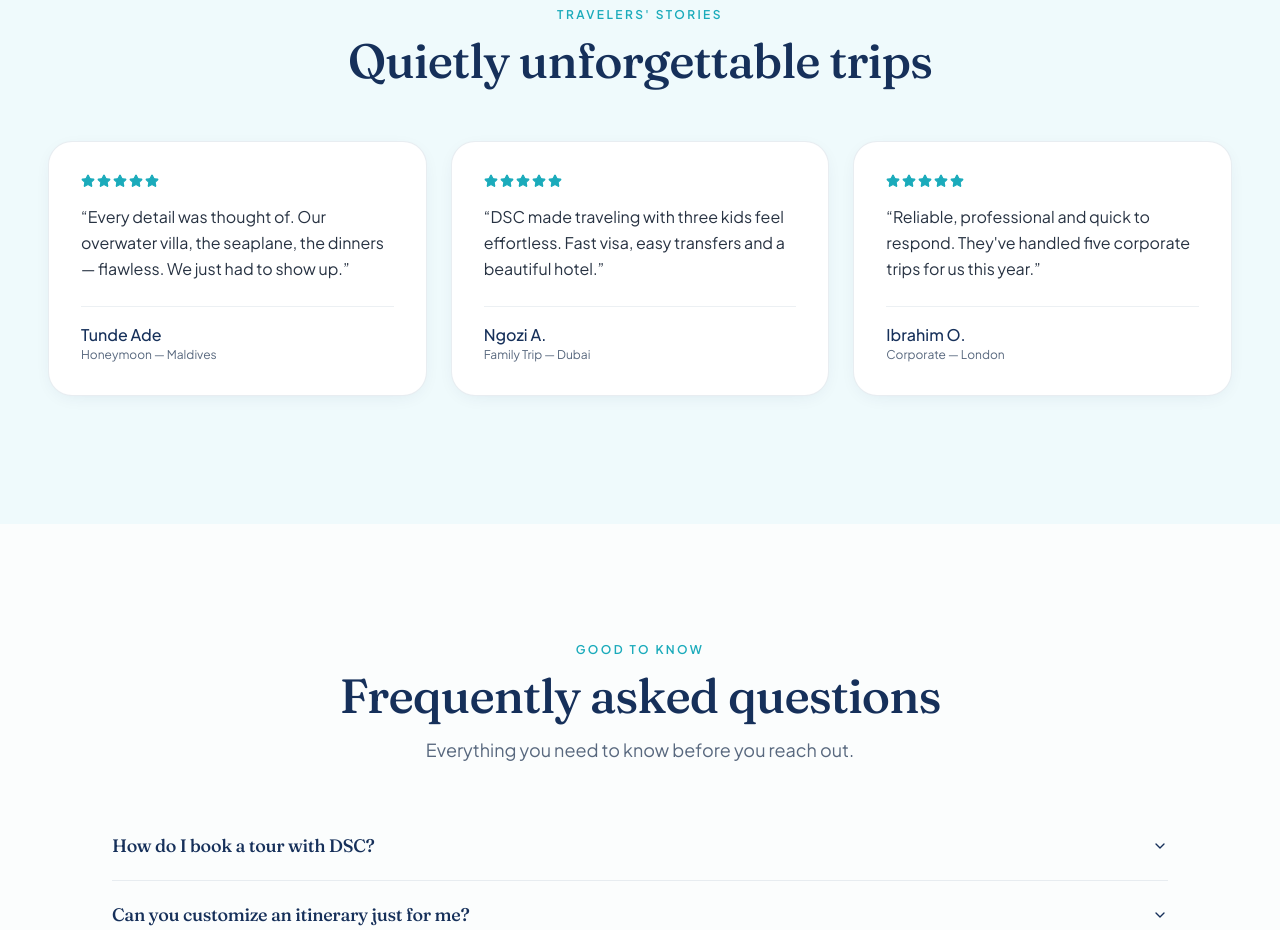
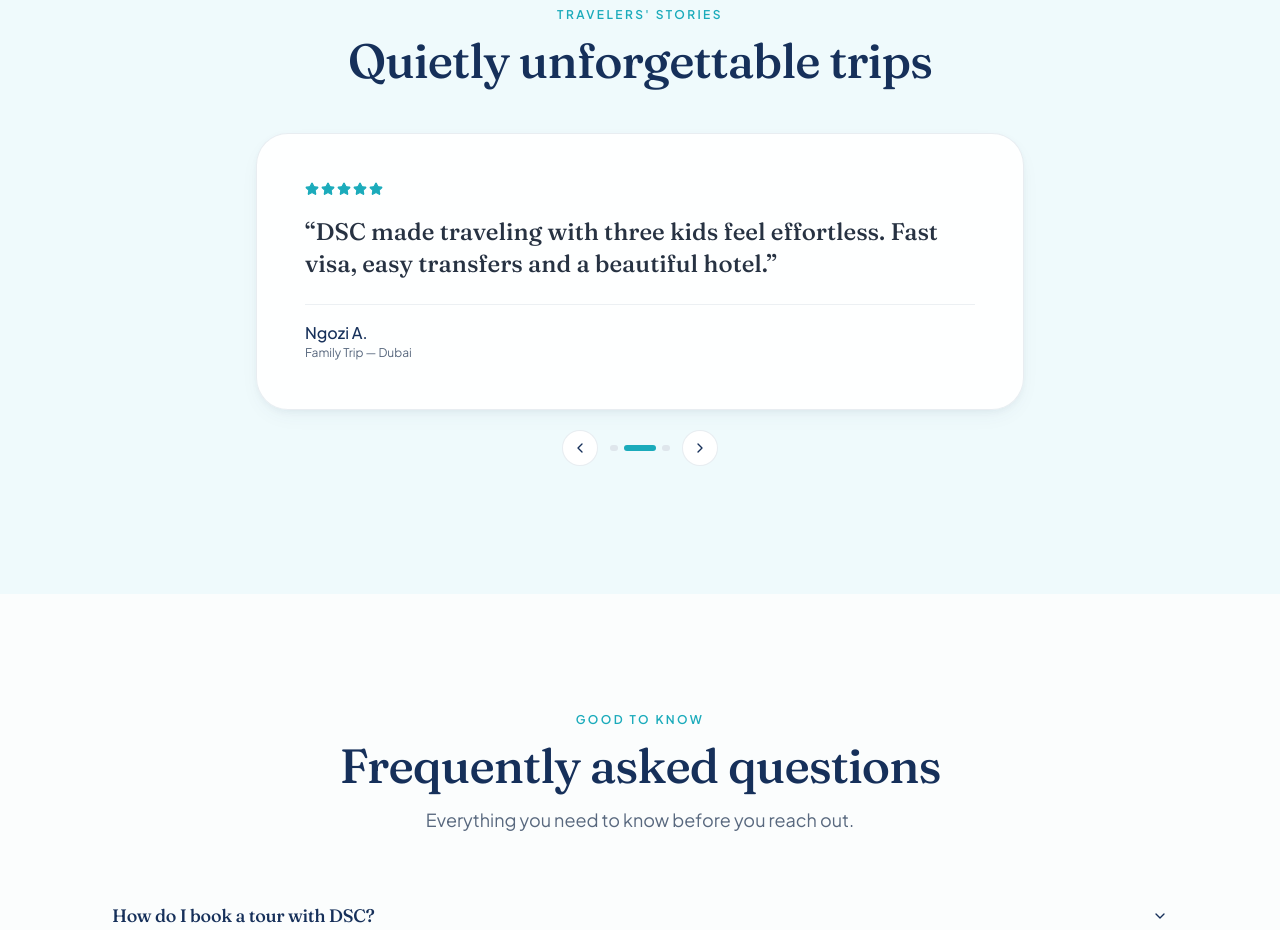
Before and after one commit to solomontiny/dsctravetours, a React (Vite) app: page / in a window 1280 px wide. Shown: the part 5280-6210 px from the top of the page. Built offline with nearby package versions, Linux system fonts and the light colour scheme.

Commit message:
Changes
Co-authored-by: solomontiny <29027862+solomontiny@users.noreply.github.com>

```diff
--- a/src/pages/Index.tsx
+++ b/src/pages/Index.tsx
@@ -343,31 +343,7 @@ const Index = () => {
             eyebrow="Travelers' stories"
             title="Quietly unforgettable trips"
           />
-          <div className="mt-14 grid gap-6 md:grid-cols-3">
-            {testimonials.map((t, i) => (
-              <motion.figure
-                key={t.name}
-                initial={{ opacity: 0, y: 18 }}
-                whileInView={{ opacity: 1, y: 0 }}
-                viewport={{ once: true, margin: "-60px" }}
-                transition={{ duration: 0.5, delay: i * 0.08 }}
-                className="rounded-2xl border border-border/70 bg-card p-8 shadow-soft"
-              >
-                <div className="flex gap-0.5">
-                  {Array.from({ length: 5 }).map((_, j) => (
-                    <Star key={j} className="h-3.5 w-3.5 fill-accent text-accent" />
-                  ))}
-                </div>
-                <blockquote className="mt-4 text-base leading-relaxed text-foreground/90">
-                  “{t.quote}”
-                </blockquote>
-                <figcaption className="mt-6 border-t border-border/60 pt-4">
-                  <div className="font-medium text-primary">{t.name}</div>
-                  <div className="text-xs text-muted-foreground">{t.role}</div>
-                </figcaption>
-              </motion.figure>
-            ))}
-          </div>
+          <TestimonialsCarousel items={testimonials} />
         </div>
       </section>
 
```
